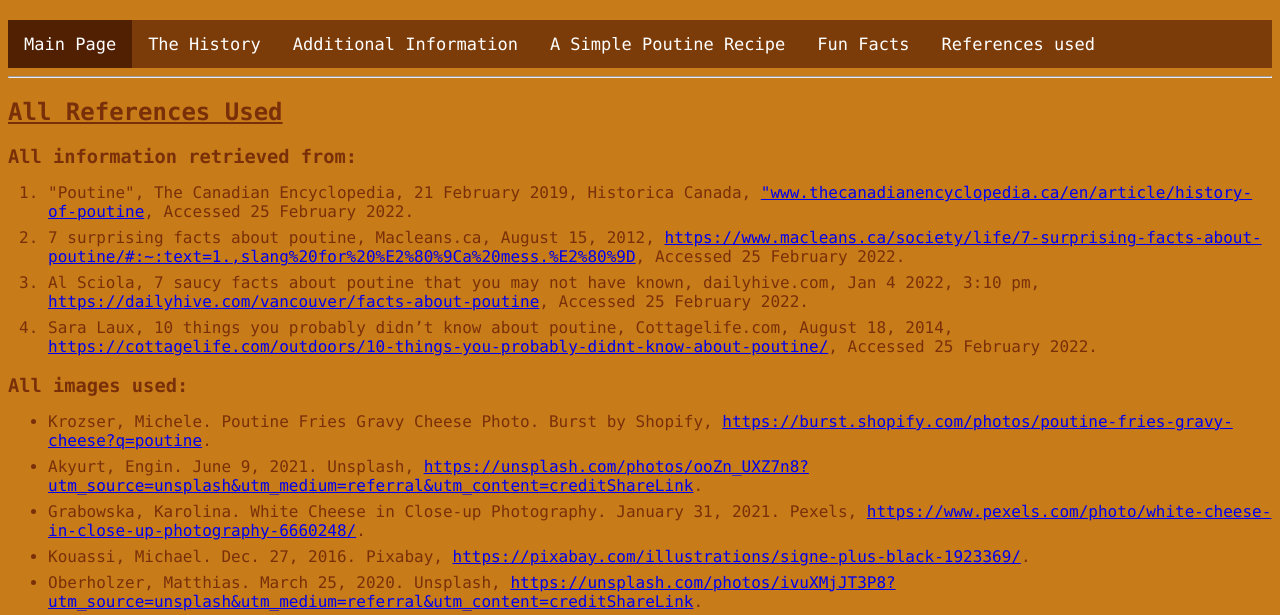
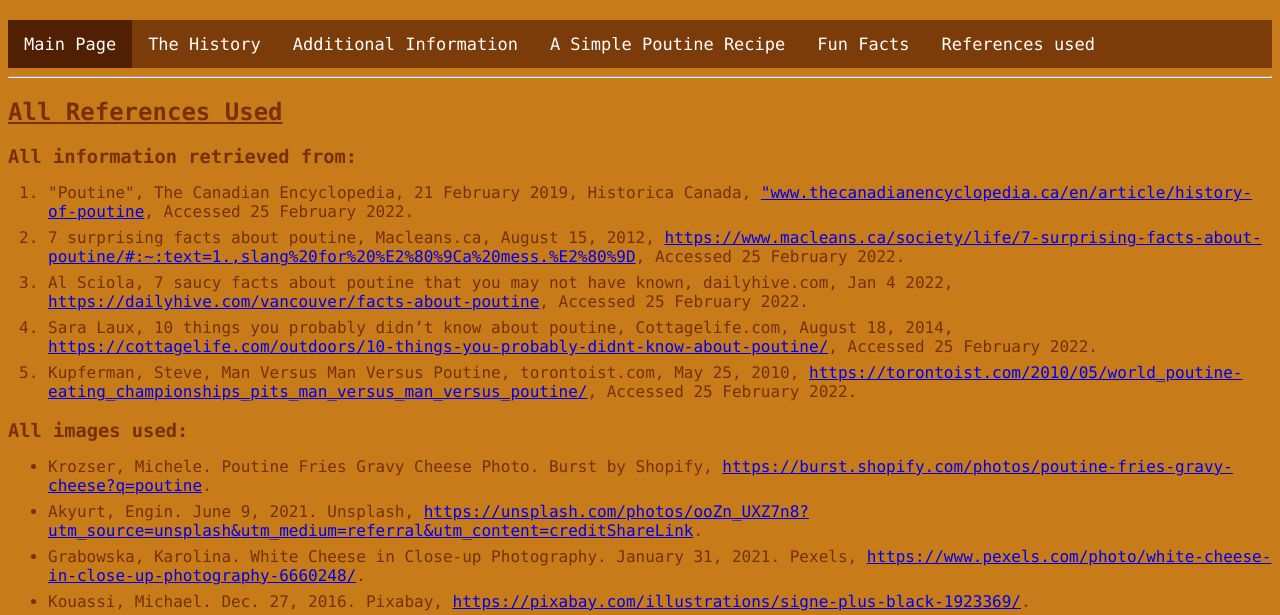
Before and after one commit to HouJasmine/home, a plain HTML site: page MainRefs.html in a window 1280 px wide. Shown: the part 129-744 px from the top of the page. Drawn offline with Linux system fonts and the light colour scheme.

Commit message:
Add files via upload

```diff
--- a/MainRefs.html
+++ b/MainRefs.html
@@ -25,8 +25,9 @@
 		<ol>
 			<li class="ListSpaces">"Poutine", The Canadian Encyclopedia, 21 February 2019, Historica Canada, <a href="https://www.thecanadianencyclopedia.ca/en/article/history-of-poutine#:~:text=Poutine%20is%20a%20Qu%C3%A9b%C3%A9cois%20dish,1950s%20rural%20Quebec%20snack%20bars.&text=curds%20and%20gravy.-,It%20first%20appeared%20in%201950s%20rural%20Quebec%20snack%20bars.,and%20beyond%20in%20the%201990s.">"www.thecanadianencyclopedia.ca/en/article/history-of-poutine</a>, Accessed 25 February 2022.</li>
 			<li class="ListSpaces">7 surprising facts about poutine, Macleans.ca, August 15, 2012, <a href="https://www.macleans.ca/society/life/7-surprising-facts-about-poutine/#:~:text=1.,slang%20for%20%E2%80%9Ca%20mess.%E2%80%9D">https://www.macleans.ca/society/life/7-surprising-facts-about-poutine/#:~:text=1.,slang%20for%20%E2%80%9Ca%20mess.%E2%80%9D</a>, Accessed 25 February 2022.</li>
-			<li class="ListSpaces">Al Sciola, 7 saucy facts about poutine that you may not have known, dailyhive.com, Jan 4 2022, 3:10 pm, <a href="https://dailyhive.com/vancouver/facts-about-poutine">https://dailyhive.com/vancouver/facts-about-poutine</a>, Accessed 25 February 2022.</li>
+			<li class="ListSpaces">Al Sciola, 7 saucy facts about poutine that you may not have known, dailyhive.com, Jan 4 2022, <a href="https://dailyhive.com/vancouver/facts-about-poutine">https://dailyhive.com/vancouver/facts-about-poutine</a>, Accessed 25 February 2022.</li>
 			<li class="ListSpaces"> Sara Laux, 10 things you probably didn’t know about poutine, Cottagelife.com, August 18, 2014, <a href="https://cottagelife.com/outdoors/10-things-you-probably-didnt-know-about-poutine/">https://cottagelife.com/outdoors/10-things-you-probably-didnt-know-about-poutine/</a>, Accessed 25 February 2022.</li>
+			<li class="ListSpaces">Kupferman, Steve, Man Versus Man Versus Poutine, torontoist.com, May 25, 2010, <a href="https://torontoist.com/2010/05/world_poutine-eating_championships_pits_man_versus_man_versus_poutine/">https://torontoist.com/2010/05/world_poutine-eating_championships_pits_man_versus_man_versus_poutine/</a>, Accessed 25 February 2022.</li>
 		</ol>
 		<h3>All images used:</h3> <!--Another subheading of main topic-->
 		<ul>
```
Also changed, not shown: Facts.html (+1 -1 lines).
